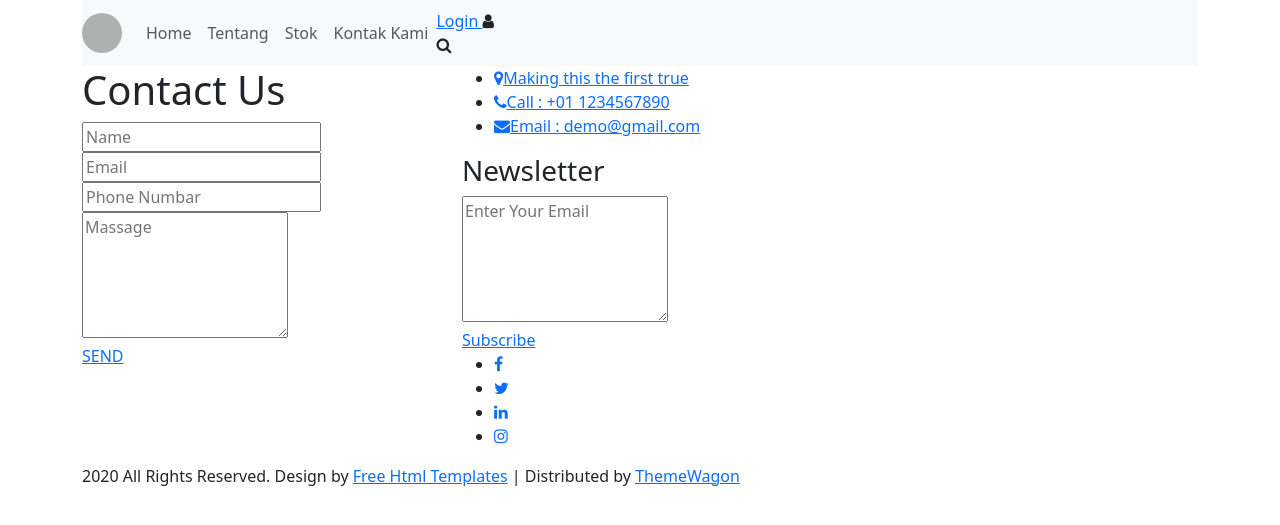
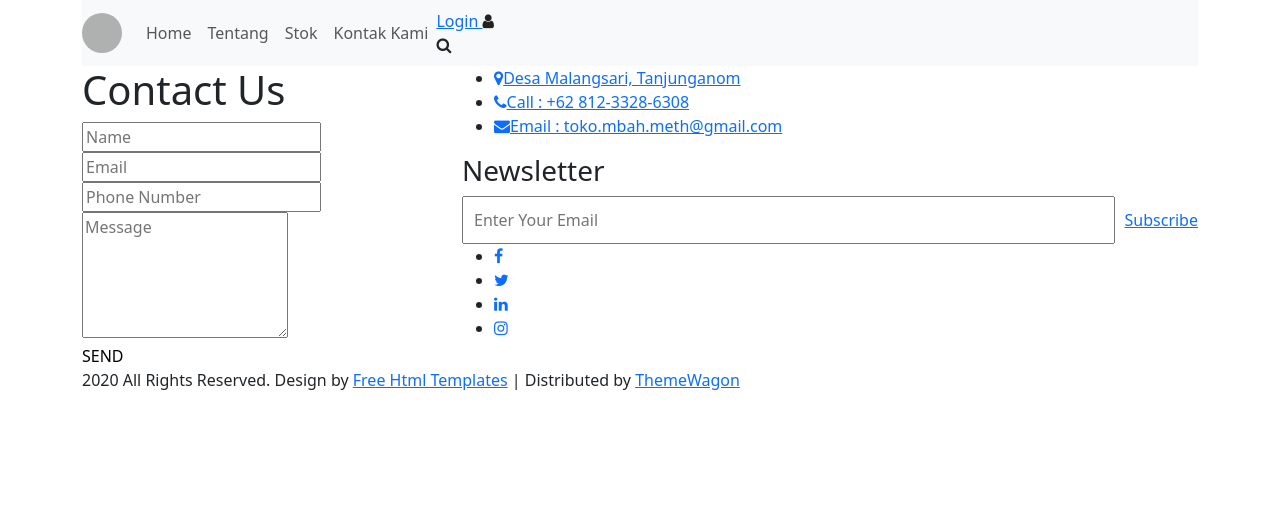
Before and after one commit to farinsevany-art/inventaristoko-pertanian, a PHP site: page /toko/contact.php in a window 1280 px wide. Shown: the top 525 px of the page. Run offline with PHP 8.4, Linux system fonts and the light colour scheme; some libraries are stand-ins or nearby versions; grey boxes are pictures that could not be loaded.

Commit message:
Update contact.php
Added session message handling for success and errors. Updated contact form to include required fields and improved structure.

```diff
--- a/toko/app/views/contact.php
+++ b/toko/app/views/contact.php
@@ -1,57 +1,71 @@
-<!DOCTYPE html>
-<html>
-   <body>
 <?php include '../app/views/templates/header.php';?>
 
       <!-- contact section start -->
       <div class="contact_section layout_padding">
          <div class="container">
+            <!-- Display Messages -->
+            <?php if (isset($_SESSION['success'])): ?>
+               <div class="alert alert-success" style="margin-bottom: 20px;">
+                  <?php echo $_SESSION['success']; unset($_SESSION['success']); ?>
+               </div>
+            <?php endif; ?>
+
+            <?php if (isset($_SESSION['errors'])): ?>
+               <div class="alert alert-danger" style="margin-bottom: 20px;">
+                  <?php foreach ($_SESSION['errors'] as $error): ?>
+                     <p><?php echo $error; ?></p>
+                  <?php endforeach; unset($_SESSION['errors']); ?>
+               </div>
+            <?php endif; ?>
+
             <div class="row">
                <div class="col-md-4">
                   <div class="contact_main">
                      <h1 class="contact_taital">Contact Us</h1>
-                     <form action="/action_page.php">
+                     <form id="contactForm">
                         <div class="form-group">
-                           <input type="text" class="email-bt" placeholder="Name" name="Name">
+                           <input type="text" class="email-bt" placeholder="Name" name="name" id="name" required>
                         </div>
                         <div class="form-group">
-                           <input type="text" class="email-bt" placeholder="Email" name="Name">
+                           <input type="email" class="email-bt" placeholder="Email" name="email" id="email" required>
                         </div>
                         <div class="form-group">
-                           <input type="text" class="email-bt" placeholder="Phone Numbar" name="Email">
+                           <input type="tel" class="email-bt" placeholder="Phone Number" name="phone" id="phone" required>
                         </div>
                         <div class="form-group">
-                           <textarea class="massage-bt" placeholder="Massage" rows="5" id="comment" name="Massage"></textarea>
+                           <textarea class="massage-bt" placeholder="Message" rows="5" id="message" name="message" required></textarea>
                         </div>
+                        <button type="button" id="sendToWa" class="main_bt" style="background: none; border: none; cursor: pointer; padding: 0;">SEND</button>
                      </form>
-                     <div class="main_bt"><a href="#">SEND</a></div>
                   </div>
                </div>
                <div class="col-md-8">
                   <div class="location_text">
                      <ul>
                         <li>
-                           <a href="#">
-                           <span class="padding_left_10 active"><i class="fa fa-map-marker" aria-hidden="true"></i></span>Making this the first true</a>
+                           <a href="https://maps.google.com/?q=Desa+Malangsari,+Tanjunganom" target="_blank">
+                           <span class="padding_left_10 active"><i class="fa fa-map-marker" aria-hidden="true"></i></span>Desa Malangsari, Tanjunganom</a>
                         </li>
                         <li>
-                           <a href="#">
-                           <span class="padding_left_10"><i class="fa fa-phone" aria-hidden="true"></i></span>Call : +01 1234567890
+                           <a href="https://wa.me/6281233286308">
+                           <span class="padding_left_10"><i class="fa fa-phone" aria-hidden="true"></i></span>Call : +62 812-3328-6308
                            </a>
                         </li>
                         <li>
-                           <a href="#">
-                           <span class="padding_left_10"><i class="fa fa-envelope" aria-hidden="true"></i></span>Email : demo@gmail.com
+                           <a href="mailto:toko.mbah.meth@gmail.com">
+                           <span class="padding_left_10"><i class="fa fa-envelope" aria-hidden="true"></i></span>Email : toko.mbah.meth@gmail.com
                            </a>
                         </li>
                      </ul>
                   </div>
                   <div class="mail_main">
                      <h3 class="newsletter_text">Newsletter</h3>
-                     <div class="form-group">
-                        <textarea class="update_mail" placeholder="Enter Your Email" rows="5" id="comment" name="Enter Your Email"></textarea>
-                        <div class="subscribe_bt"><a href="#">Subscribe</a></div>
-                     </div>
+                     <form action="/contact/subscribe" method="POST" style="display: flex; gap: 10px;">
+                        <div class="form-group" style="flex: 1;">
+                           <input type="email" class="update_mail" placeholder="Enter Your Email" name="subscribe_email" required style="width: 100%; padding: 10px;">
+                        </div>
+                        <button type="submit" class="subscribe_bt" style="background: none; border: none; cursor: pointer; padding: 0;"><a href="#" onclick="return false;">Subscribe</a></button>
+                     </form>
                   </div>
                   <div class="footer_social_icon">
                      <ul>
@@ -66,7 +80,43 @@
          </div>
       </div>
       <!-- contact section end -->
-       <?php include '../app/views/templates/footer.php'; ?>
 
-   </body>
-</html>
+      <script>
+         (function(){
+            var waNumber = '6281233286308'; // target WhatsApp number (without +)
+            var btn = document.getElementById('sendToWa');
+            if (!btn) return;
+
+            btn.addEventListener('click', function () {
+               var name = (document.getElementById('name') || {}).value || '';
+               var email = (document.getElementById('email') || {}).value || '';
+               var phone = (document.getElementById('phone') || {}).value || '';
+               var message = (document.getElementById('message') || {}).value || '';
+
+               // basic trim
+               name = name.trim();
+               email = email.trim();
+               phone = phone.trim();
+               message = message.trim();
+
+               // simple validation
+               if (!name || !email || !phone || !message) {
+                  alert('Please fill all fields before sending.');
+                  return;
+               }
+
+               var text = '';
+               text += 'Nama: ' + name + '\n';
+               text += 'Email: ' + email + '\n';
+               text += 'No. Telp: ' + phone + '\n\n';
+               text += 'Pesan: ' + message;
+
+               var url = 'https://wa.me/' + waNumber + '?text=' + encodeURIComponent(text);
+
+               // open in new tab when possible
+               window.location.href = url;
+            });
+         })();
+      </script>
+
+      <?php include '../app/views/templates/footer.php'; ?>
```
